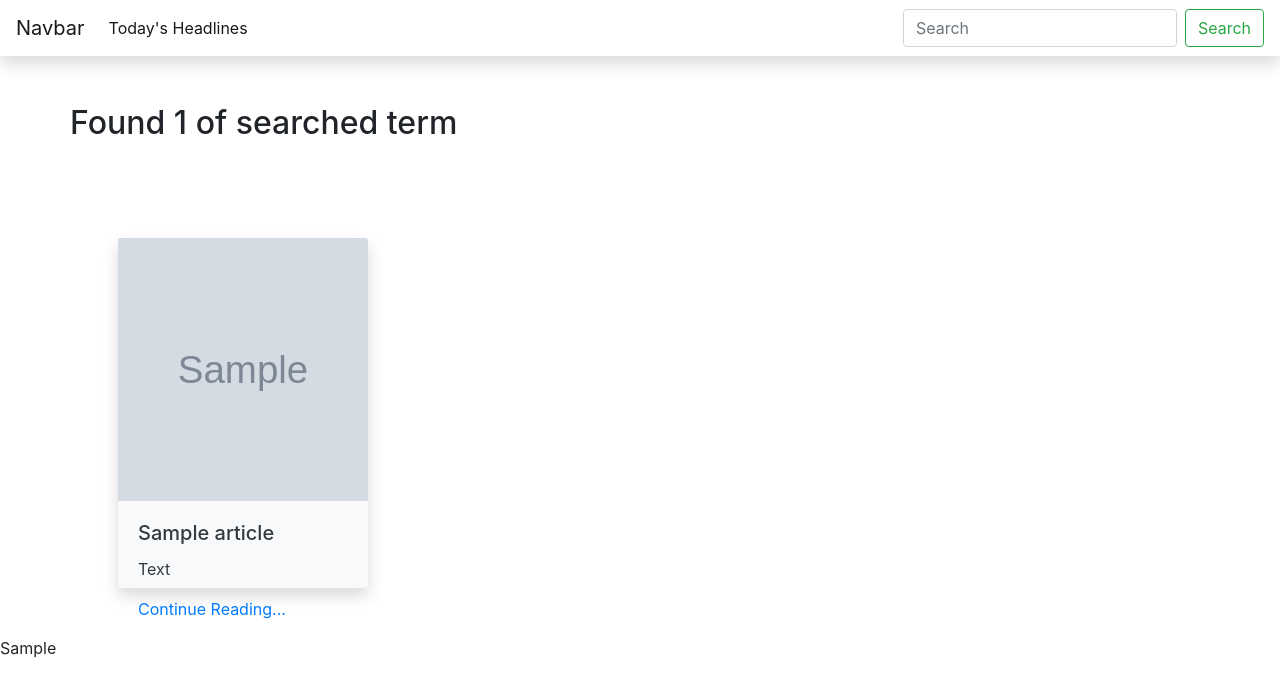
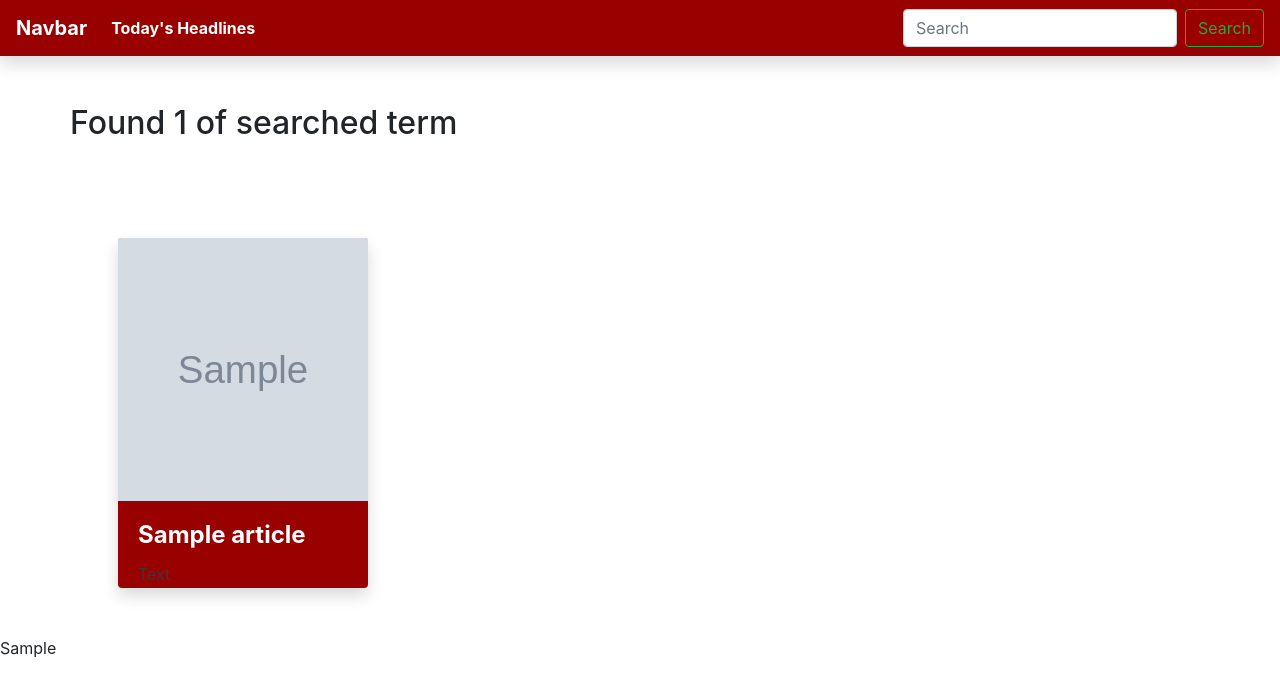
Before and after one commit to g90tony/moringa-tribune, a Django app: template news/templates/all-news/search.html in a window 1280 px wide. Shown: the top 697 px of the page. Run offline with Django 3.2, Linux system fonts and the light colour scheme; tables that the repository leaves empty hold one stand-in row (values such as "Sample post"); the template is opened without the code that fills it: values that come from a table or form of the project are taken from there, most other values are stand-ins (such as "Sample title", 1, 10 or a date in 2020); grey boxes marked "Sample" are stand-in pictures; some libraries are stand-ins or nearby versions.

Commit message:
minor styling change

```diff
--- a/news/templates/navbar.html
+++ b/news/templates/navbar.html
@@ -1,4 +1,4 @@
-<nav class="navbar navbar-expand-sm navbar-light bg-white shadow mb-5">
+<nav class="navbar navbar-expand-sm custom-navbar shadow mb-5">
   <a class="navbar-brand" href="{% url 'news:Todays News' %}">Navbar</a>
   <button
     class="navbar-toggler d-lg-none"
--- a/news/urls.py
+++ b/news/urls.py
@@ -10,7 +10,8 @@ app_name = 'news'
 urlpatterns = [
     re_path('^$', views.news_of_day, name='Todays News'),
     re_path('^search/', views.search_news, name='Search Results'),
-    re_path(r'^past-news/(?P<past_date>[0-9]{4}-[0-9]{2}-[0-9]{2})/$', views.past_days_news, name='Past News')
+    re_path(r'^past-news/(?P<past_date>[0-9]{4}-[0-9]{2}-[0-9]{2})/$', views.past_days_news, name='Past News'),
+    path(r'^article/<int:article_id>$', views.article, name='View Article')
 ]
 
 if settings.DEBUG:
--- a/static/css/base-news.css
+++ b/static/css/base-news.css
@@ -6,6 +6,7 @@ h1 {
   width: 250px;
   margin: 30px;
   height: 350px;
+  background-color: #990000 !important;
 }
 
 .news-card img {
@@ -13,3 +14,23 @@ h1 {
   height: 75%;
   width: 100%;
 }
+
+.news-card .card-title {
+  font-weight: 700;
+  font-size: 24px !important;
+  color: #fff !important;
+}
+
+.news-card a {
+  color: #fff;
+  text-decoration: none;
+  font-weight: 700;
+  font-size: 14px;
+  margin: 0 !important;
+}
+
+.news-card a:hover {
+  color: #000;
+  transition: 400ms ease-in;
+  text-decoration: none;
+}
--- /dev/null
+++ b/static/css/navbar.css
@@ -0,0 +1,10 @@
+.custom-navbar {
+  background-color: #990000 !important;
+  color: #fff !important;
+}
+
+.custom-navbar a {
+  text-decoration: none !important;
+  color: #fff !important;
+  font-weight: 700;
+}
```
Also changed, not shown: news/views.py (+10 -0 lines), media/articles/pexels-christina-morillo-1181722.jpg (added).
